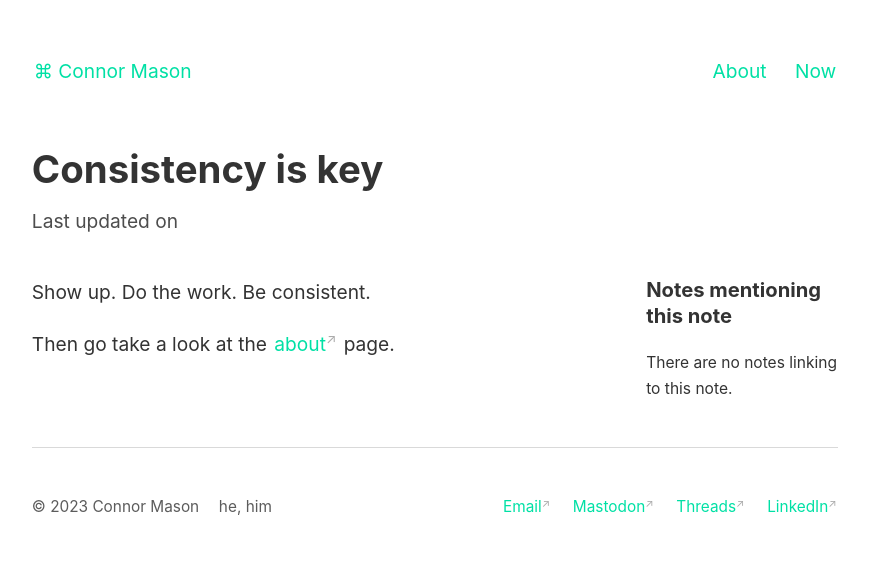
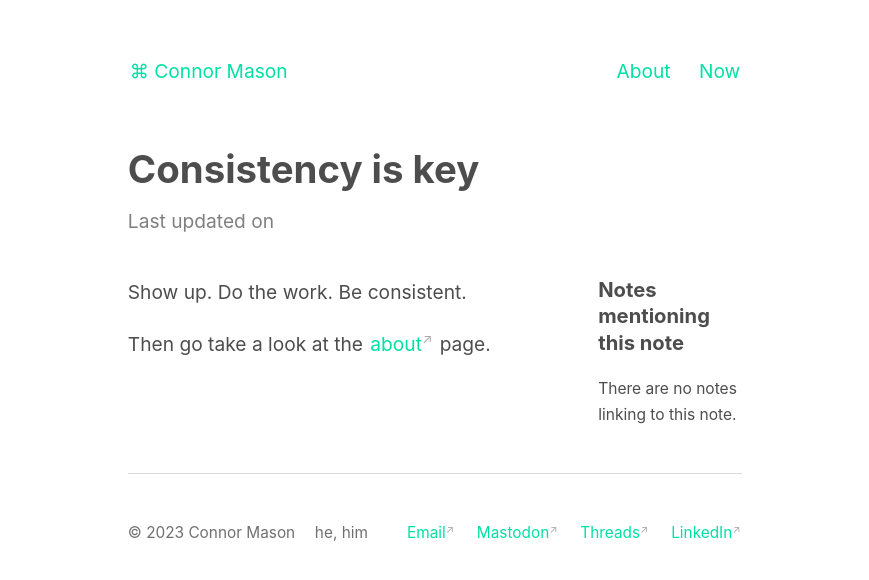
Before and after one commit to conmas/site, a Jekyll site: the page built from _notes/consistency.md, in a window 1280 px wide. Shown: the top 580 px of the page, without its empty margins (205-1074 px from the left). Built offline with Jekyll 4.4.1, drawn with Linux system fonts in a browser that asks for light colours.

Commit message:
Update _style.scss

```diff
--- a/_sass/_style.scss
+++ b/_sass/_style.scss
@@ -1,6 +1,6 @@
 $color-primary: hsl(0, 0%, 10%);
-$color-text: hsl(0, 0%, 20%);
-$color-subtext: hsl(0, 0%, 30%);
+$color-text: hsl(0, 0%, 30%);
+$color-subtext: hsl(0, 0%, 50%);
 $color-border: hsl(0, 0%, 85%);
 $color-accent: #00e0a5;
 $color-box-background: mix($color-primary, white, 4%);
@@ -17,7 +17,7 @@
   overflow-x: hidden;
   color: $color-text;
   font-size: 1rem;
-  max-width: 42em;
+  max-width: 32em;
 
   @media (min-width: 820px) {
     font-size: 1.2rem;
```
